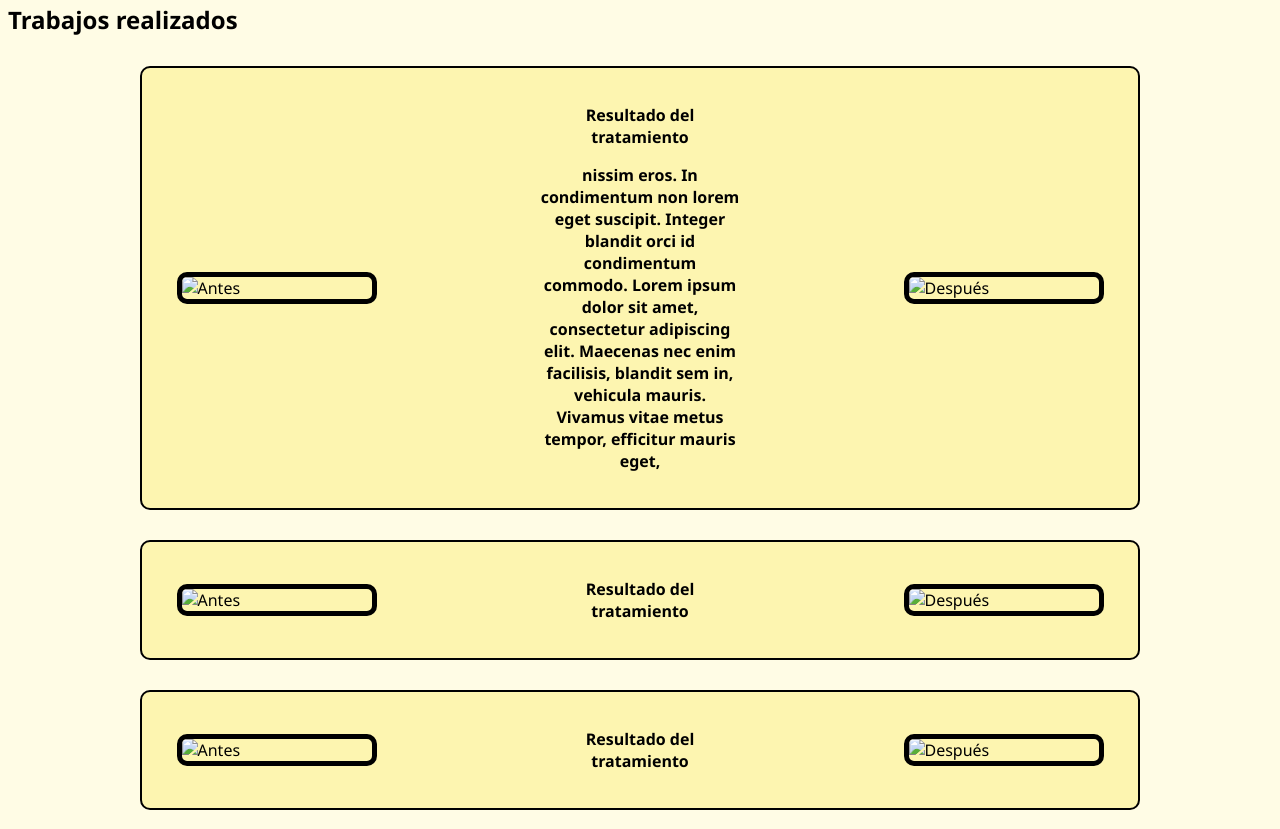
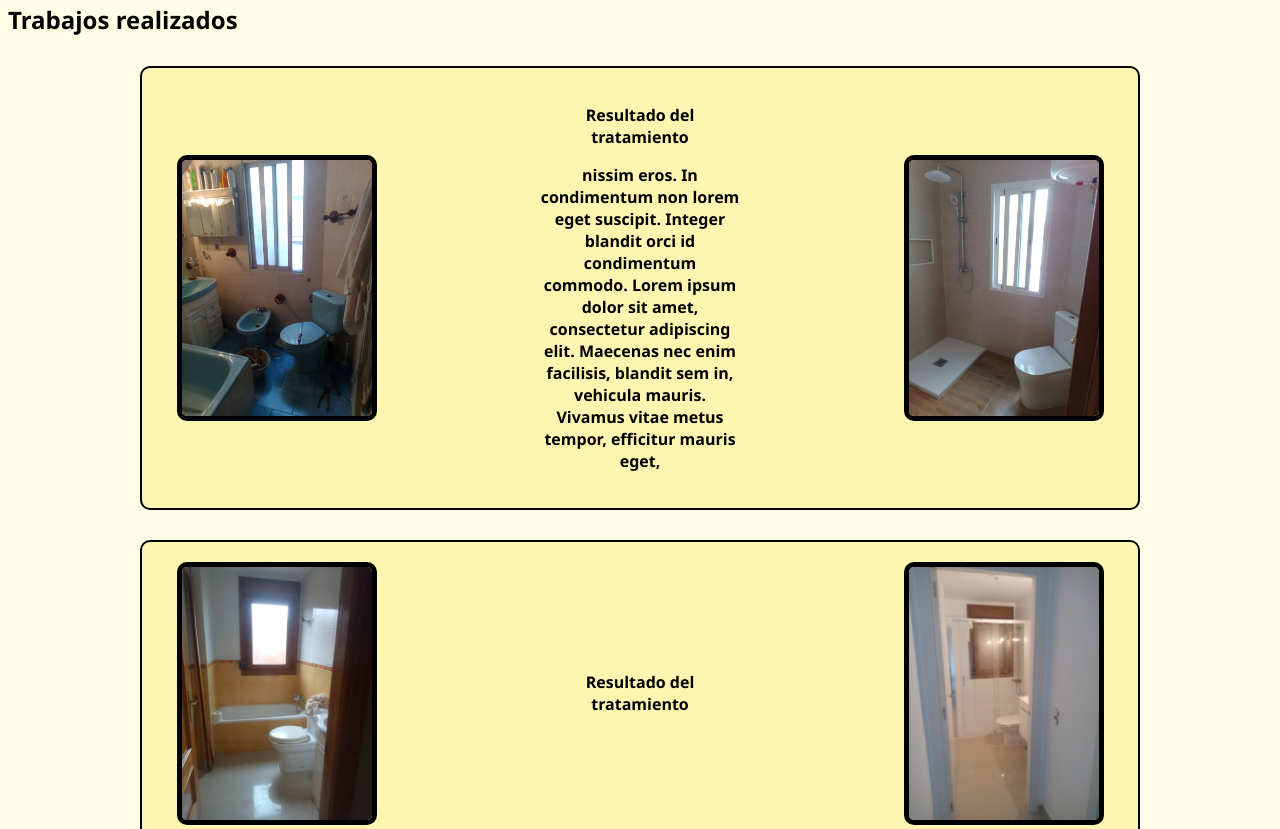
Before and after one commit to Juan-Jose-Santero/host, a plain HTML site: page index.html in a window 1280 px wide. Shown: the part 301-1130 px from the top of the page. Drawn offline with Linux system fonts and the light colour scheme.

Commit message:
Update index.html

```diff
--- a/index.html
+++ b/index.html
@@ -22,30 +22,30 @@
 <div id="trabajos">
     <h2>Trabajos realizados</h2>
     <div class="trabajo">
-    <img src="img/An1.jpg" alt="Antes">
+    <img src="An1.jpg" alt="Antes">
     <div class="descripcion">
         <p style="font-weight: bold;">Resultado del tratamiento</p>
         <p>nissim eros. In condimentum non lorem eget suscipit. Integer blandit orci id condimentum commodo. Lorem ipsum dolor sit amet, consectetur adipiscing elit. Maecenas nec enim facilisis, blandit sem in, vehicula mauris. Vivamus vitae metus tempor, efficitur mauris eget, </p>
     </div>
-    <img src="img/De1.jpg" alt="Después">
+    <img src="De1.jpg" alt="Después">
 
     </div>
 
     <div class="trabajo">
-    <img src="img/An2.jpg" alt="Antes">
+    <img src="An2.jpg" alt="Antes">
     <div class="descripcion">
         <p style="font-weight: bold;">Resultado del tratamiento</p>
     </div>
-    <img src="img/De2.jpg" alt="Después">
+    <img src="De2.jpg" alt="Después">
     </div>
 
     <div class="trabajo">
 
-    <img src="img/An3.jpg" alt="Antes">
+    <img src="An3.jpg" alt="Antes">
     <div class="descripcion">
         <p style="font-weight: bold;">Resultado del tratamiento</p>
     </div>
-    <img src="img/De3.jpg" alt="Después">
+    <img src="De3.jpg" alt="Después">
 
     </div>
 </div>
```
